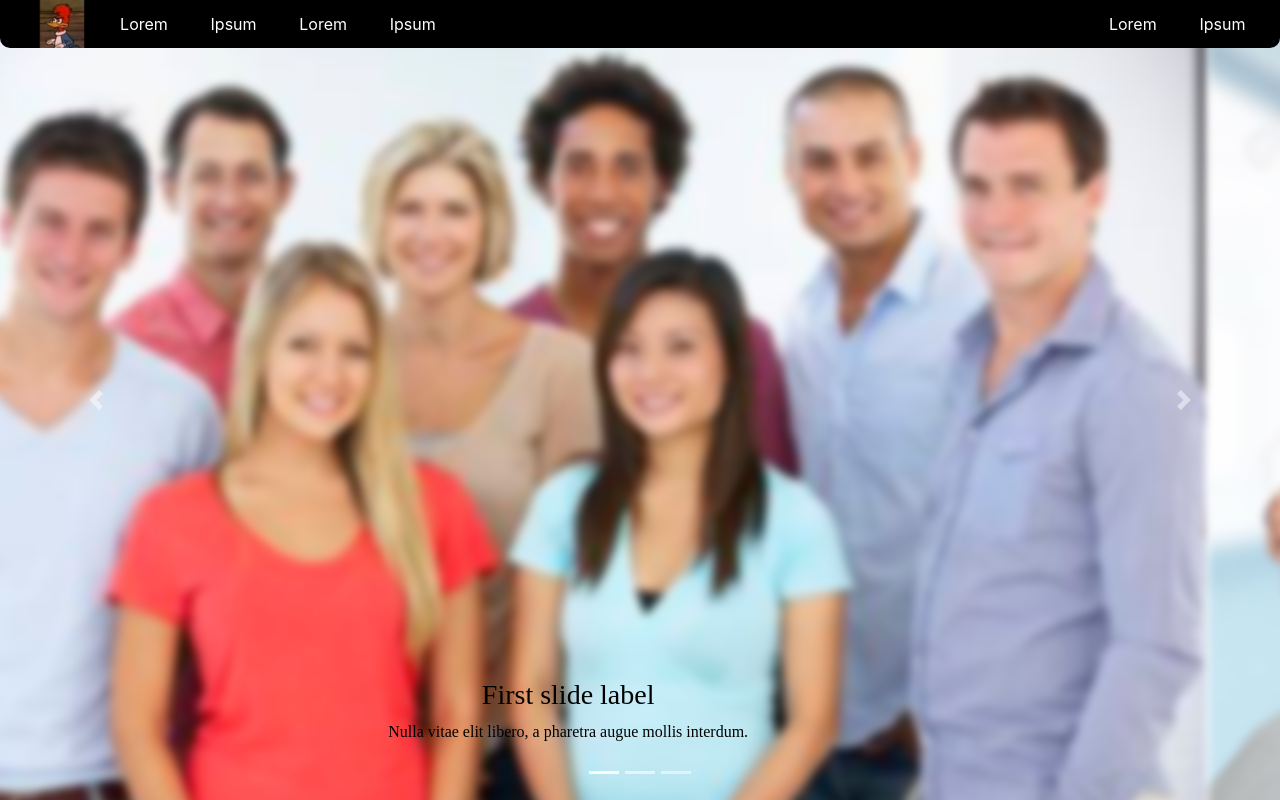
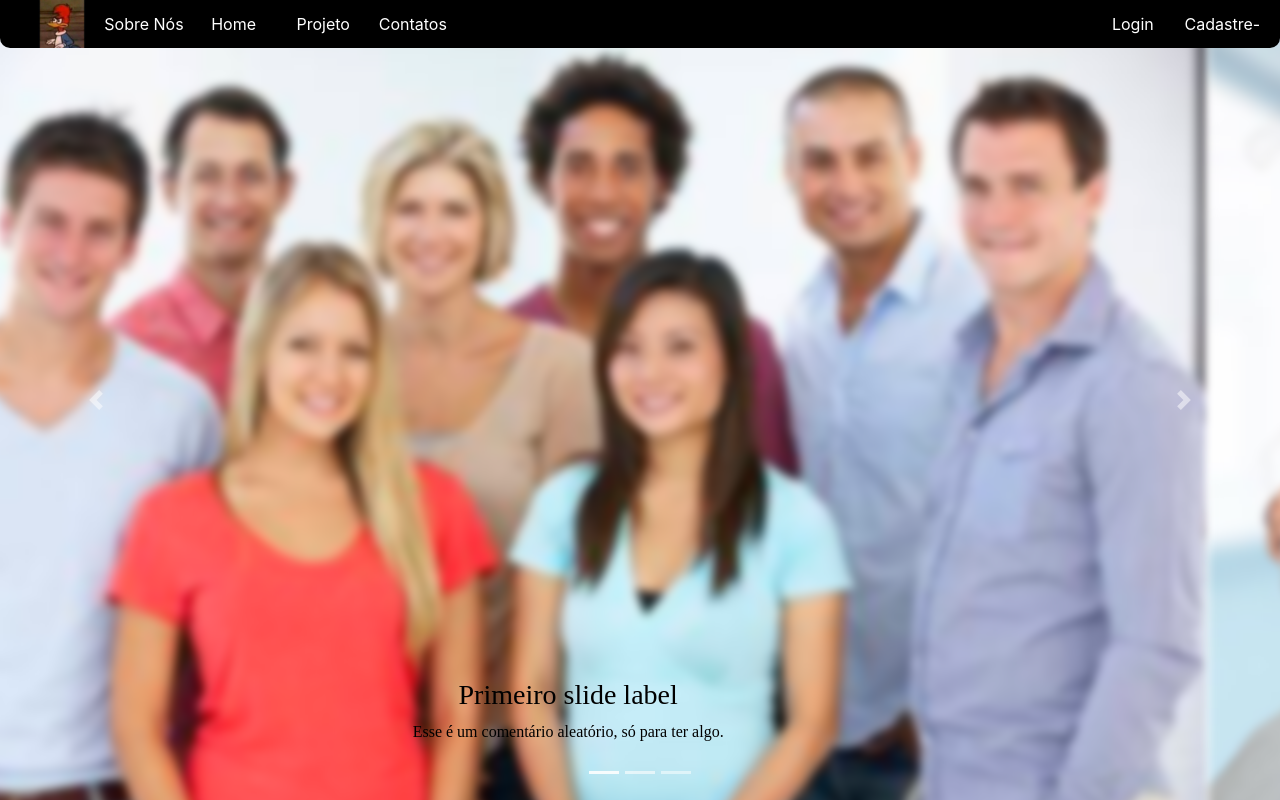
Before and after one commit to MatheusHuk/gespo-site, a React (Create React App) app: page / in a window 1280 px wide. Built offline with nearby package versions, Linux system fonts and the light colour scheme.

Commit message:
Alterações no menu bar e no carrossel

```diff
--- a/src/components/carousel/index.js
+++ b/src/components/carousel/index.js
@@ -7,7 +7,7 @@ import './index.css';
 export default function CarouselBack(){
 	return(
 		<>
-			<Carousel className="carousel">
+			<Carousel className="carousel" interval={5000}>
 			  <Carousel.Item>
 				<img
 				  className="d-block w-100"
@@ -15,8 +15,8 @@ export default function CarouselBack(){
 				  alt="First slide"
 				/>
 				<Carousel.Caption className="carousel-caption">
-				  <h3>First slide label</h3>
-				  <p>Nulla vitae elit libero, a pharetra augue mollis interdum.</p>
+				  <h3>Primeiro slide label	</h3>
+				  <p>Esse é um comentário aleatório, só para ter algo.</p>
 				</Carousel.Caption>
 			  </Carousel.Item>
 			  <Carousel.Item>
@@ -27,8 +27,8 @@ export default function CarouselBack(){
 				/>
 
 				<Carousel.Caption>
-				  <h3>Second slide label</h3>
-				  <p>Lorem ipsum dolor sit amet, consectetur adipiscing elit.</p>
+				  <h3>Segundo Slide Label</h3>
+				  <p>Esse é o segundp comentário aleatório, só para ter algo..</p>
 				</Carousel.Caption>
 			  </Carousel.Item>
 			  <Carousel.Item>
@@ -39,8 +39,8 @@ export default function CarouselBack(){
 				/>
 
 				<Carousel.Caption>
-				  <h3>Third slide label</h3>
-				  <p>Praesent commodo cursus magna, vel scelerisque nisl consectetur.</p>
+				  <h3>Terceiro slide label</h3>
+				  <p>Esse é o terceiro comentário aleatório, só para ter algo..</p>
 				</Carousel.Caption>
 			  </Carousel.Item>
 			</Carousel>
--- a/src/components/menuBar/index.js
+++ b/src/components/menuBar/index.js
@@ -8,24 +8,24 @@ export default function MenuBar(){
 			<Style.Img src={img.wood}/>
 			<Style.PageMenu>
 				<Style.Button>
-					Lorem
+					Sobre Nós
 				</Style.Button>
 				<Style.Button>
-					Ipsum
+					Home
 				</Style.Button>
 				<Style.Button>
-					Lorem
+					Projeto
 				</Style.Button>
 				<Style.Button>
-					Ipsum
+					Contatos
 				</Style.Button>
 			</Style.PageMenu>
 			<Style.ButtonMenu>
 				<Style.Button>
-					Lorem
+					Login
 				</Style.Button>
 				<Style.Button>
-					Ipsum
+					Cadastre-se
 				</Style.Button>
 			</Style.ButtonMenu>
 		</Style.Todo>
--- a/src/components/menuBar/style.js
+++ b/src/components/menuBar/style.js
@@ -18,6 +18,7 @@ export const Img = styled.img`
 	width: 6VH;
 	background-color: red;
 	margin-left: 3VW;
+	cursor: pointer;
 	src: ${props => props.src}
 `;
 
```
